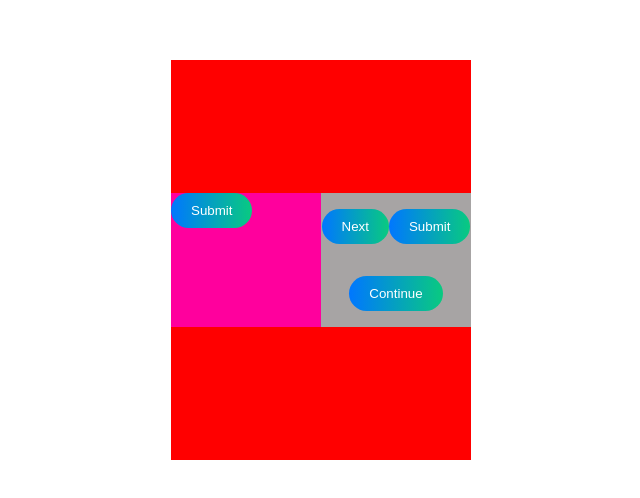
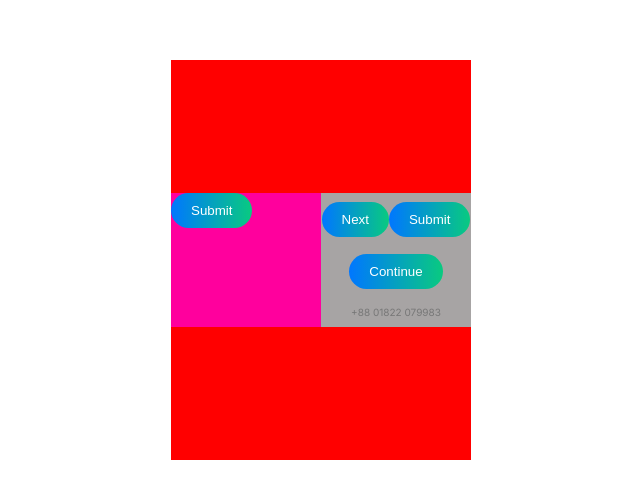
Before and after one commit to devsohelrana/Premade-Boilerplate, a plain HTML site: page index.html in a window 1280 px wide. Shown: the part 140-638 px from the top of the page, without its empty margins (319-959 px from the left). Drawn offline with Linux system fonts and the light colour scheme.

Commit message:
new changes

```diff
--- a/assets/css/basic/base.css
+++ b/assets/css/basic/base.css
@@ -5,6 +5,7 @@
     --color-btn: linear-gradient(to left, rgb(9, 202, 128), rgb(0, 119, 255));
     --color-btn-hover: linear-gradient(to left, rgb(20, 48, 211), rgb(0, 255, 157));
     --color-white: #ffffff;
+    --color-gray: #777777;
 }
 /* web application basic typography defined */
 *, ::after, ::before {
@@ -30,3 +31,9 @@ button {
     outline: none;
     border: none;
 }
+small {
+    font-size: 10px;
+    color: var(--color-gray);
+    font-family: 'Inter', sans-serif;
+    text-align: center;
+}
--- a/index.html
+++ b/index.html
@@ -19,6 +19,7 @@
                 <button class="btn">Next</button>
                 <button class="btn">Submit</button>
                 <button class="btn">Continue</button>
+                <small>+88 01822 079983</small>
             </div>
         </div>
     </div>
```
Also changed, not shown: 1 other file.
